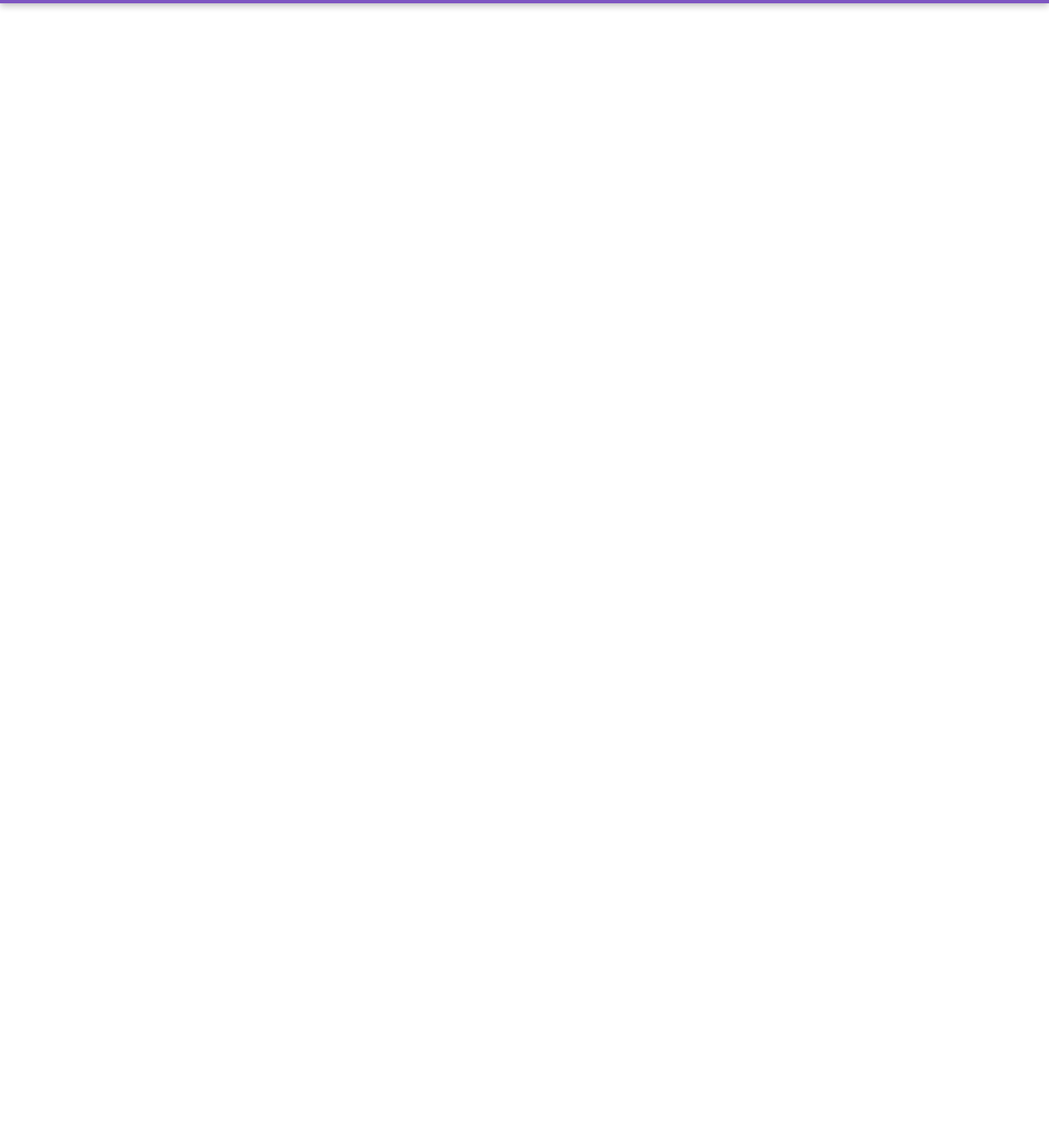
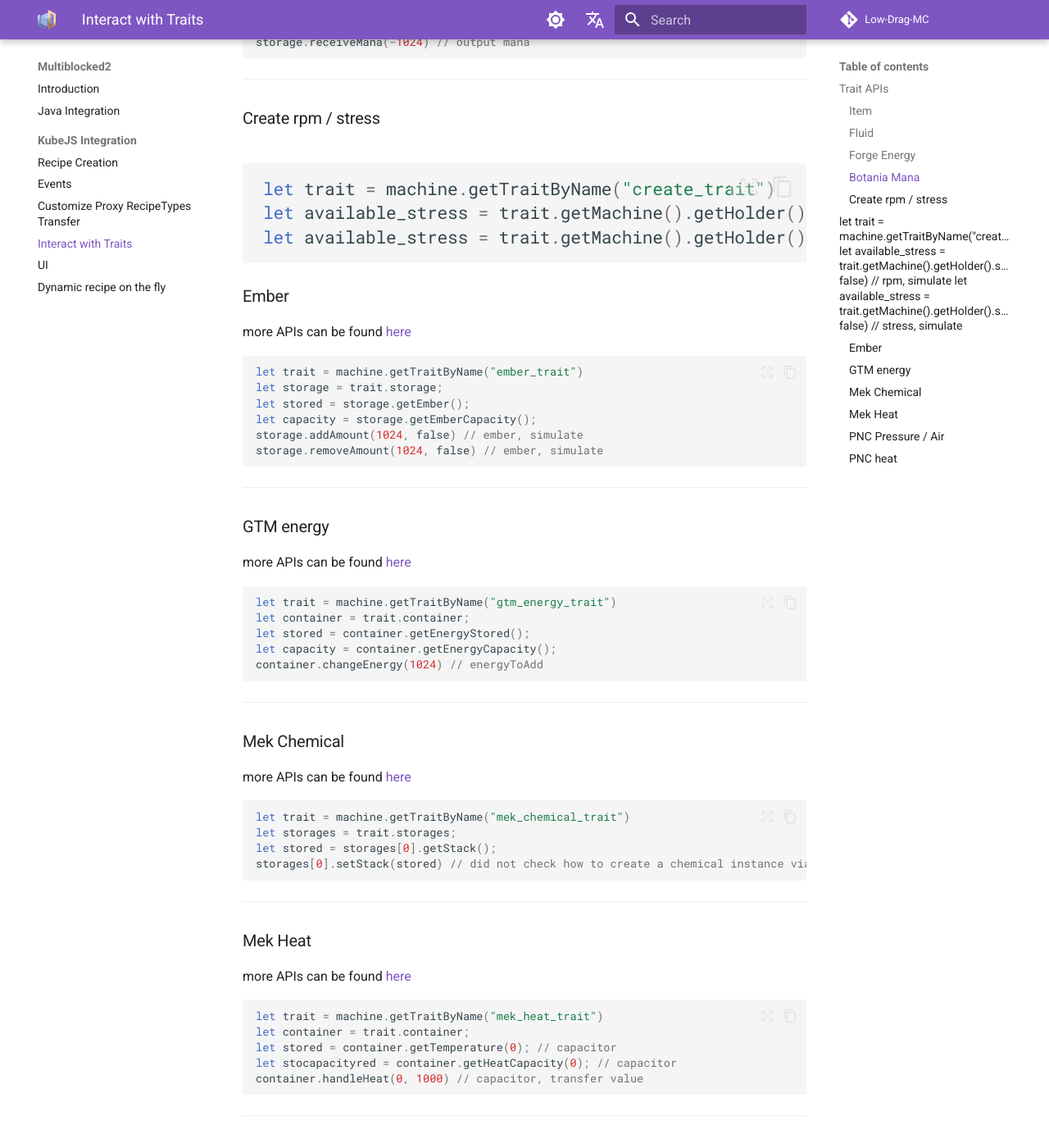
Before and after one commit to Tcat2000/LowDragMC-Doc, an MkDocs documentation site: the page built from docs/multiblocked2/KubeJS/trait.md, in a window 1280 px wide and 1400 px high, scrolled down 1396 px. Shown: the whole window at 82% size. Built offline with MkDocs 1.6.1 and Material for MkDocs 9.7.7, drawn with Linux system fonts in a browser that asks for light colours; comment, search, counter and statistics services are not loaded; some of the changed text lies outside the part shown.

Commit message:
Expand KubeJS and trait API documentation
Added detailed examples and API references for new recipe builder methods (durability, entity, RPM, aura, ember, PNC, etc.) in KubeJS docs. Greatly expanded trait.md with usage examples and links for item, fluid, energy, mana, create, ember, GTM, Mekanism, and PNC traits. Clarified and updated java_integration.md with improved instructions for registering machine and recipe type projects from resources.

````diff
--- a/docs/multiblocked2/KubeJS/trait.md
+++ b/docs/multiblocked2/KubeJS/trait.md
@@ -4,9 +4,115 @@
 
 ```javascript
 // reuturn the first match trait.
-let trait = machine.getTraitByName("item slot")
+let trait = machine.getTraitByName("item item_trait")
 
 let allTraits = machine.additionalTraits;
 ```
 
-## Trait APIs (W.I.P)
+## Trait APIs
+### Item
+more APIs can be found [here](https://github.com/Low-Drag-MC/LDLib-MultiLoader/blob/1.20.1/common/src/main/java/com/lowdragmc/lowdraglib/misc/ItemStackTransfer.java)
+```javascript
+let trait = machine.getTraitByName("item_trait")
+let storage = trait.storage;
+let stored = storage.getStackInSlot(0);
+storage.insertItem(0, "16x apple", true) // index, item stack, simulate
+```
+---
+### Fluid
+more APIs can be found [here](https://github.com/Low-Drag-MC/LDLib-MultiLoader/blob/1.20.1/common/src/main/java/com/lowdragmc/lowdraglib/misc/FluidStorage.java)
+```javascript
+let trait = machine.getTraitByName("fluid_trait")
+let storages = trait.storages;
+let stored = storages[0].getFluid();
+storages[0].setFluid(0, "water 1000")
+```
+---
+### Forge Energy
+more APIs can be found [here](https://github.com/Low-Drag-MC/Multiblocked2/blob/1.20.1/src/main/java/com/lowdragmc/mbd2/common/trait/forgeenergy/CopiableEnergyStorage.java)
+```javascript
+let trait = machine.getTraitByName("forge_energy_trait")
+let storage = trait.storage;
+let stored = storage.getEnergyStored();
+let maxStored = storage.getMaxEnergyStored();
+storage.receiveEnergy(1024, false) // fe, simulate
+storage.extractEnergy(1024, false) // fe, simulate
+```
+---
+### Botania Mana
+more APIs can be found [here](https://github.com/Low-Drag-MC/Multiblocked2/blob/1.20.1/src/main/java/com/lowdragmc/mbd2/integration/botania/trait/CopiableManaPool.java)
+```javascript
+let trait = machine.getTraitByName("botania_mana_trait")
+let storage = trait.storage;
+let stored = storage.getCurrentMana();
+storage.receiveMana(1024) // input mana
+storage.receiveMana(-1024) // output mana
+```
+---
+### Create rpm / stress
+```javascript
+let trait = machine.getTraitByName("create_trait")
+let available_stress = trait.getMachine().getHolder().scheduleWorkingRPM(4, false) // rpm, simulate
+let available_stress = trait.getMachine().getHolder().scheduleWorking(256, false) // stress, simulate
+```
+---
+### Ember
+more APIs can be found [here](https://github.com/Low-Drag-MC/Multiblocked2/blob/1.20.1/src/main/java/com/lowdragmc/mbd2/integration/embers/trait/CopiableEmberCapability.java)
+```javascript
+let trait = machine.getTraitByName("ember_trait")
+let storage = trait.storage;
+let stored = storage.getEmber();
+let capacity = storage.getEmberCapacity();
+storage.addAmount(1024, false) // ember, simulate
+storage.removeAmount(1024, false) // ember, simulate
+```
+---
+### GTM energy
+more APIs can be found [here](https://github.com/Low-Drag-MC/Multiblocked2/blob/1.20.1/src/main/java/com/lowdragmc/mbd2/integration/gtm/trait/CopiableEnergyContainer.java)
+```javascript
+let trait = machine.getTraitByName("gtm_energy_trait")
+let container = trait.container;
+let stored = container.getEnergyStored();
+let capacity = container.getEnergyCapacity();
+container.changeEnergy(1024) // energyToAdd
+```
+---
+### Mek Chemical
+more APIs can be found [here](https://github.com/Low-Drag-MC/Multiblocked2/blob/1.20.1/src/main/java/com/lowdragmc/mbd2/integration/mekanism/trait/chemical/ChemicalStorage.java)
+```javascript
+let trait = machine.getTraitByName("mek_chemical_trait")
+let storages = trait.storages;
+let stored = storages[0].getStack();
+storages[0].setStack(stored) // did not check how to create a chemical instance via kjs
+```
+---
+### Mek Heat
+more APIs can be found [here](https://github.com/Low-Drag-MC/Multiblocked2/blob/1.20.1/src/main/java/com/lowdragmc/mbd2/integration/mekanism/trait/heat/CopiableHeatContainer.java)
+```javascript
+let trait = machine.getTraitByName("mek_heat_trait")
+let container = trait.container;
+let stored = container.getTemperature(0); // capacitor
+let stocapacityred = container.getHeatCapacity(0); // capacitor
+container.handleHeat(0, 1000) // capacitor, transfer value
+```
+---
+### PNC Pressure / Air
+more APIs can be found [here](https://github.com/Low-Drag-MC/Multiblocked2/blob/1.20.1/src/main/java/com/lowdragmc/mbd2/integration/pneumaticcraft/trait/pressure/CopiableAirHandler.java)
+```javascript
+let trait = machine.getTraitByName("pnc_pressure_trait")
+let handler = trait.handler;
+let stored = handler.getAir();
+let maxPressure = handler.maxPressure();
+handler.addAir(16); // added air
+handler.setPressure(4) // addAir(((int) (pressure * getVolume())) - getAir());
+```
+---
+### PNC heat
+more APIs can be found [here](https://github.com/Low-Drag-MC/Multiblocked2/blob/1.20.1/src/main/java/com/lowdragmc/mbd2/integration/pneumaticcraft/trait/heat/HeatExchanger.java)
+```javascript
+let trait = machine.getTraitByName("pnc_heat_trait")
+let handler = trait.handler;
+let temp = handler.getTemperature();
+let cap = handler.getThermalCapacity();
+handler.setTemperature(300); // temperature
+```
````
Also changed, not shown: docs/multiblocked2/KubeJS/recipe.md (+31 -27 lines), docs/multiblocked2/java_integration.md (+23 -2 lines).
